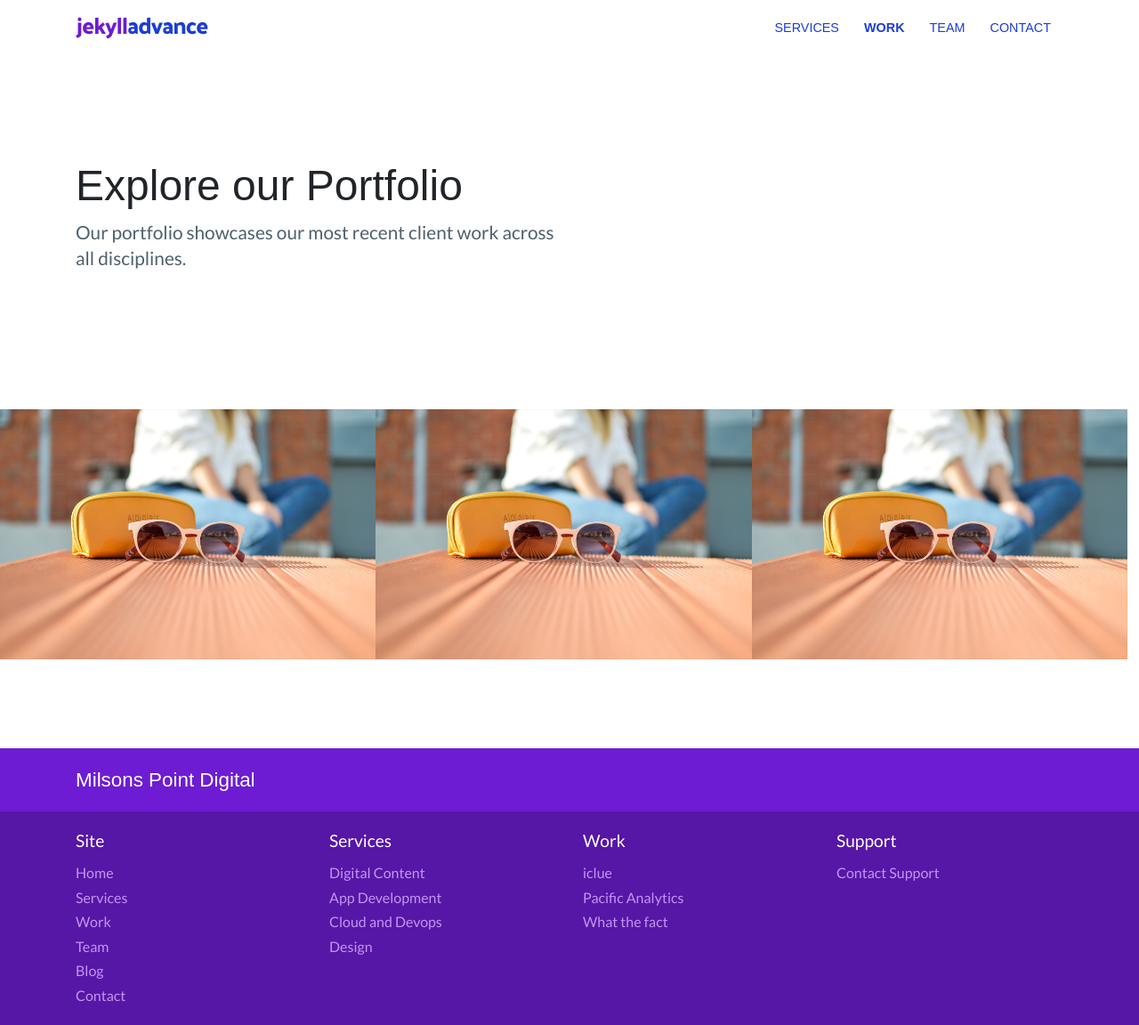
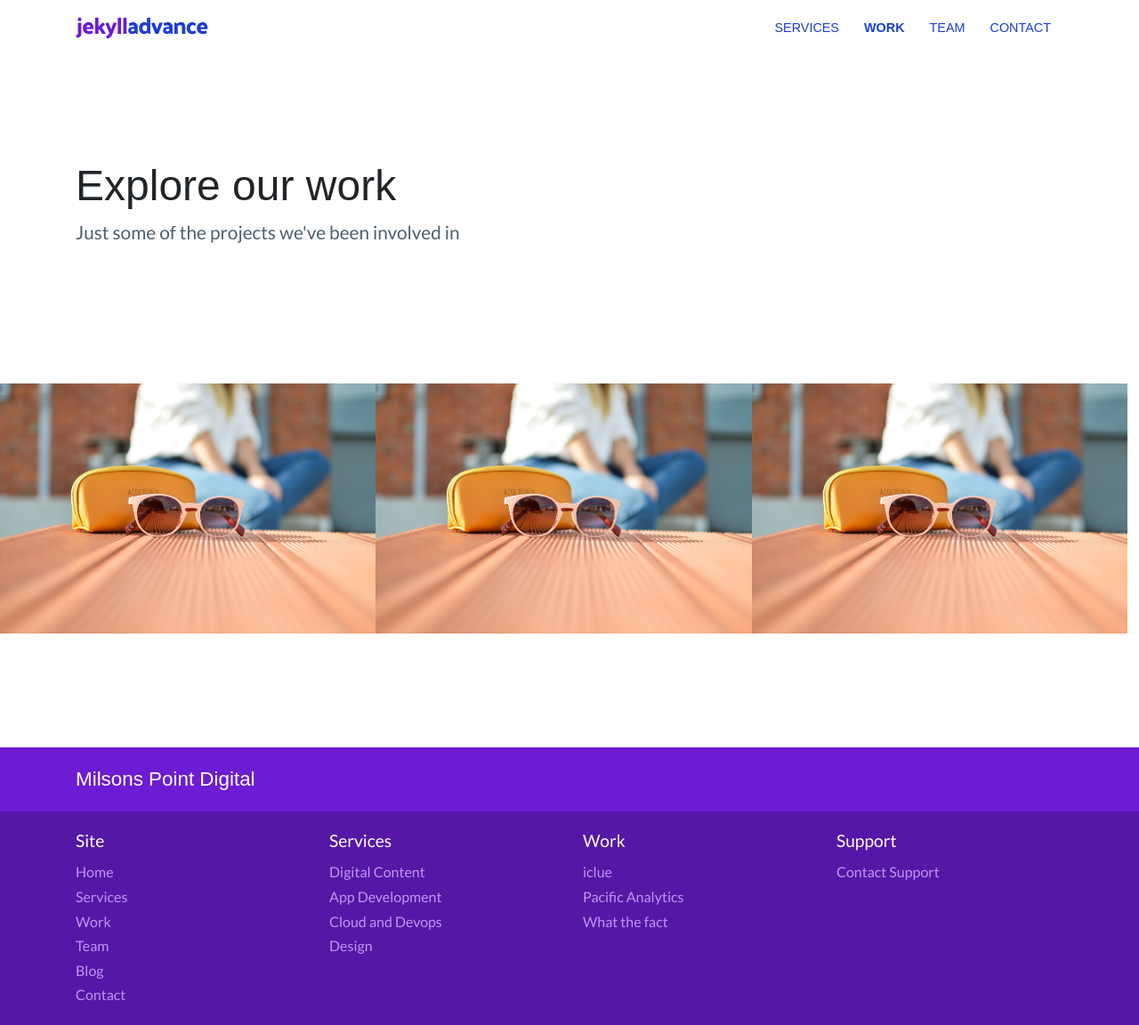
Before and after one commit to jamesla/jamesla.github.io, a Jekyll site: the page built from pages/work.html, in a window 1280 px wide and 1152 px high. Shown: the whole window at 89% size. Built offline with Jekyll 4.4.1, drawn with Linux system fonts in a browser that asks for light colours; some web fonts are replaced.

Commit message:
subheadings

```diff
--- a/_data/features.json
+++ b/_data/features.json
@@ -9,7 +9,7 @@
     "image": "assets/images/features/noun_web coding_1734983.svg"
   },
   {
-    "title": "Content Creation",
+    "title": "Content",
     "description": "We stay up to date on the latest changes to the tax code.",
     "image": "assets/images/features/noun_phone touch_1735024.svg"
   }
--- a/index.html
+++ b/index.html
@@ -4,7 +4,7 @@ title: Home
 body_classes: page-home
 header_classes: header-transparent
 heroHeading: 'Milsons Point Digital'
-heroSubHeading: "Everything digital from content & copy to apps & web. If you can\'t afford us it\'s ok you can just go to black town digital"
+heroSubHeading: "A digital consultancy based in Milsons Point specialising in software content and the web"
 heroBackground: ''
 heroBackgroundOverlay: false
 heroHeight: 500
--- a/pages/services.html
+++ b/pages/services.html
@@ -1,7 +1,7 @@
 ---
 layout: default
 title: Services
-subtitle: Our business helps hundreds of customers with their accounting and taxation needs each year.
+subtitle: Just a few of the areas that we can help with
 body_classes: page-services-list
 ---
 
--- a/pages/team.html
+++ b/pages/team.html
@@ -1,8 +1,7 @@
 ---
 layout: default
 title: "Meet The Team"
-subtitle: "Our team of qualified accountants and financial consultants can help your business at any stage of it's
-growth."
+subtitle: "We can help your business at any stage of it's growth"
 body_classes: page-team-list
 ---
 
--- a/pages/work.html
+++ b/pages/work.html
@@ -1,7 +1,7 @@
 ---
 layout: default
-title: Explore our Portfolio
-subtitle: Our portfolio showcases our most recent client work across all disciplines.
+title: Explore our work
+subtitle: Just some of the projects we've been involved in
 body_classes: page-work-list
 ---
 
```
Also changed, not shown: 4 other files.
